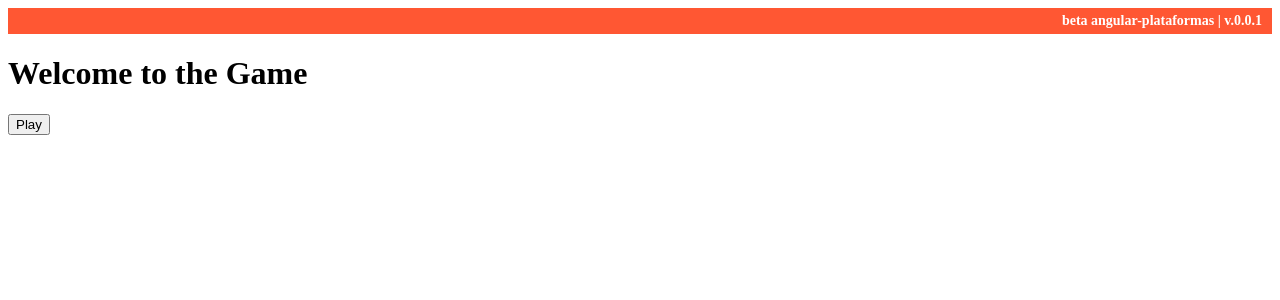
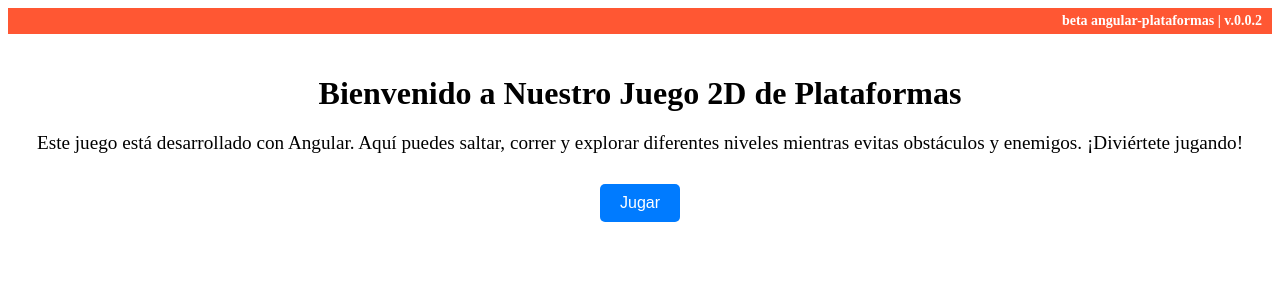
Before and after one commit to Antoniiosc7/angular-plataformas, an Angular app: page / in a window 1280 px wide. Shown: the top 300 px of the page. Built offline with nearby package versions, Linux system fonts and the light colour scheme.

Commit message:
implementado puntuación y pop up game over

```diff
--- a/package.json
+++ b/package.json
@@ -10,11 +10,13 @@
   },
   "private": true,
   "dependencies": {
-    "@angular/animations": "^18.1.0",
+    "@angular/animations": "^18.1.4",
+    "@angular/cdk": "^18.1.4",
     "@angular/common": "^18.1.0",
     "@angular/compiler": "^18.1.0",
     "@angular/core": "^18.1.0",
     "@angular/forms": "^18.1.0",
+    "@angular/material": "^18.1.4",
     "@angular/platform-browser": "^18.1.0",
     "@angular/platform-browser-dynamic": "^18.1.0",
     "@angular/router": "^18.1.0",
--- a/src/app/gameLogic/game/game.component.css
+++ b/src/app/gameLogic/game/game.component.css
@@ -0,0 +1,14 @@
+@import url('https://fonts.googleapis.com/css2?family=Press+Start+2P&display=swap');
+
+.score {
+  margin-top: 30px;
+  position: absolute;
+  top: 10px;
+  right: 10px;
+  font-size: 24px;
+  color: white;
+  background-color: black;
+  padding: 5px;
+  font-family: 'Press Start 2P', cursive;
+  z-index: 10; /* Ensure the score is above the map */
+}
--- a/src/app/gameLogic/game/game.component.html
+++ b/src/app/gameLogic/game/game.component.html
@@ -1 +1,2 @@
+<div class="score">Score: {{ score }}</div>
 <app-map [characterPosition]="characterPosition" [enemies]="enemies" [blocks]="blocks"></app-map>
--- a/src/app/gameLogic/game/game.component.ts
+++ b/src/app/gameLogic/game/game.component.ts
@@ -1,5 +1,7 @@
 import {ChangeDetectorRef, Component, HostListener, OnInit} from '@angular/core';
 import {MapComponent} from "../map/map.component";
+import {GameOverPopupComponent} from "../../components/game-over-popup/game-over-popup.component";
+import { MatDialog } from '@angular/material/dialog';
 
 @Component({
   selector: 'app-game',
@@ -8,52 +10,62 @@ import {MapComponent} from "../map/map.component";
     MapComponent
   ],
   templateUrl: './game.component.html',
-  styleUrl: './game.component.css'
+  styleUrls: ['./game.component.css']
 })
 export class GameComponent implements OnInit {
-  characterPosition = { x: 50, y: 100 };
+  characterPosition = { x: 200, y: 100 }; // Posición centrada del personaje
   gravity = 1;
   velocityY = 0; // Velocidad vertical
   isJumping = false;
   groundLevel = 0; // Nivel del suelo
   gameSpeed = 5; // Velocidad del movimiento del mapa
   mapOffset = 0; // Desplazamiento del mapa
+  isGameOver = false; // Estado del juego
+  score = 0; // Puntuación del juego
 
-  platforms = [
-    { position: { x: 0, y: 50 } },
-    { position: { x: 150, y: 150 } },
-    { position: { x: 300, y: 100 } }
-  ];
-
+  platforms: { position: { x: number, y: number } }[] = [];
   blocks: { position: { x: number, y: number } }[] = [];
   enemies: { position: { x: number, y: number } }[] = [];
 
-  constructor(private cdr: ChangeDetectorRef) {}
+  constructor(
+    private cdr: ChangeDetectorRef,
+    private dialog: MatDialog) {}
 
   ngOnInit() {
-    this.applyGravity(); // Comenzar a aplicar la gravedad
-    this.moveMap(); // Comenzar a mover el mapa
-    this.spawnElements(); // Generar bloques y enemigos periódicamente
+    this.startGame();
+  }
+
+  startGame() {
+    this.isGameOver = false;
+    this.characterPosition = { x: 200, y: 100 };
+    this.velocityY = 0;
+    this.isJumping = false;
+    this.mapOffset = 0;
+    this.score = 0; // Reiniciar la puntuación
+    this.platforms = [];
+    this.blocks = [];
+    this.enemies = [];
+    this.applyGravity();
+    this.spawnElements();
+    this.moveMap();
+    this.updateScore(); // Comenzar a actualizar la puntuación
   }
 
   @HostListener('window:keydown', ['$event'])
   handleKeyDown(event: KeyboardEvent) {
-    switch (event.key) {
-      case 'ArrowLeft':
-        this.moveLeft();
-        break;
-      case 'ArrowRight':
-        this.moveRight();
-        break;
-      case 'ArrowUp':
-        this.jump();
-        break;
+    if (event.key === 'ArrowUp') {
+      this.jump();
     }
     this.cdr.detectChanges(); // Forzar detección de cambios
   }
 
   applyGravity() {
-    setInterval(() => {
+    const gravityInterval = setInterval(() => {
+      if (this.isGameOver) {
+        clearInterval(gravityInterval);
+        return;
+      }
+
       if (this.isJumping || this.characterPosition.y > this.groundLevel) {
         this.velocityY -= this.gravity;
         this.characterPosition.y += this.velocityY;
@@ -70,26 +82,20 @@ export class GameComponent implements OnInit {
     }, 20); // Actualizar la posición cada 20ms
   }
 
-  moveLeft() {
-    this.characterPosition.x -= 10;
-    this.checkCollision();
-  }
-
-  moveRight() {
-    this.characterPosition.x += 10;
-    this.checkCollision();
-  }
-
   jump() {
-    this.characterPosition.y += 50;
-    setTimeout(() => {
-      this.characterPosition.y -= this.gravity;
-      this.checkCollision();
-    }, 200);
+    if (!this.isJumping) {
+      this.velocityY = 15; // Velocidad de salto inicial
+      this.isJumping = true;
+    }
   }
 
   moveMap() {
-    setInterval(() => {
+    const mapInterval = setInterval(() => {
+      if (this.isGameOver) {
+        clearInterval(mapInterval);
+        return;
+      }
+
       this.mapOffset += this.gameSpeed;
 
       // Mover plataformas, bloques y enemigos
@@ -110,36 +116,32 @@ export class GameComponent implements OnInit {
       this.blocks = this.blocks.filter(block => block.position.x + 50 > 0);
       this.enemies = this.enemies.filter(enemy => enemy.position.x + 50 > 0);
 
+      this.cdr.detectChanges(); // Actualizar la vista
     }, 20); // Velocidad del movimiento del mapa
   }
 
-  canPlaceBlock(x: number, y: number): boolean {
-    if (y === 0) return true;
-    return this.blocks.some(block =>
-      (block.position.x === x && block.position.y === y - 1) || // Below
-      (block.position.x === x && block.position.y === y + 1) || // Above
-      (block.position.x === x - 1 && block.position.y === y) || // Left
-      (block.position.x === x + 1 && block.position.y === y)    // Right
-    );
-  }
+  spawnElements() {
+    const spawnInterval = setInterval(() => {
+      if (this.isGameOver) {
+        clearInterval(spawnInterval);
+        return;
+      }
 
-  spawnElements() {
-    setInterval(() => {
+      const randomY = Math.floor(Math.random() * 150) + 50; // Posición aleatoria en el eje Y
+
       // Generar una plataforma aleatoria
-      const randomY = Math.floor(Math.random() * 150) + 50; // Posición aleatoria en el eje Y
-      this.platforms.push({ position: { x: 600, y: randomY } });
+      this.platforms.push({ position: { x: 800, y: randomY } });
 
       // Generar un enemigo aleatorio
       const enemyY = Math.floor(Math.random() * 150) + 50; // Posición aleatoria en el eje Y
       this.enemies.push({ position: { x: 800, y: enemyY } });
 
-      // Generar un bloque en el suelo
-      const blockX = 600;
-      const blockY = Math.floor(Math.random() * 5); // Altura entre 0 y 4
-      if (this.canPlaceBlock(blockX, blockY)) {
-        this.blocks.push({ position: { x: blockX, y: blockY } });
-      }
+      // Generar un bloque en una posición aleatoria
+      const blockX = 800;
+      const blockY = Math.floor(Math.random() * 100); // Altura aleatoria
+      this.blocks.push({ position: { x: blockX, y: blockY } });
 
+      this.cdr.detectChanges(); // Actualizar la vista
     }, 2000); // Intervalo para la generación de bloques y enemigos (2 segundos)
   }
 
@@ -181,9 +183,24 @@ export class GameComponent implements OnInit {
         this.characterPosition.x + 50 > enemyX &&
         this.characterPosition.y < enemyY + 50 &&
         this.characterPosition.y + 50 > enemyY) {
-        // Aquí podrías implementar la lógica de colisión (por ejemplo, perder vida, reiniciar el nivel, etc.)
-        console.log('Colisión con enemigo!');
+        this.isGameOver = true;
+        this.dialog.open(GameOverPopupComponent);
       }
     });
   }
+
+  updateScore() {
+    const scoreInterval = setInterval(() => {
+      if (this.isGameOver) {
+        clearInterval(scoreInterval);
+        return;
+      }
+      this.score++;
+      this.cdr.detectChanges(); // Actualizar la vista
+    }, 1000); // Incrementar la puntuación cada segundo
+  }
+
+  resetGame() {
+    this.startGame();
+  }
 }
--- a/src/app/pages/home/home.component.css
+++ b/src/app/pages/home/home.component.css
@@ -0,0 +1,35 @@
+.container {
+  text-align: center;
+  padding: 20px;
+}
+
+h1 {
+  font-size: 2em;
+  margin-bottom: 20px;
+}
+
+p {
+  font-size: 1.2em;
+  margin-bottom: 30px;
+}
+
+.buttons {
+  display: flex;
+  justify-content: center;
+  gap: 20px;
+}
+
+button {
+  padding: 10px 20px;
+  font-size: 1em;
+  cursor: pointer;
+  background-color: #007bff;
+  color: white;
+  border: none;
+  border-radius: 5px;
+  transition: background-color 0.3s;
+}
+
+button:hover {
+  background-color: #0056b3;
+}
--- a/src/app/pages/home/home.component.html
+++ b/src/app/pages/home/home.component.html
@@ -1,5 +1,8 @@
-<!-- src/app/welcome/welcome.component.html -->
-<div class="welcome-screen">
-  <h1>Welcome to the Game</h1>
-  <button (click)="onPlay()">Play</button>
+<div class="container">
+  <h1>Bienvenido a Nuestro Juego 2D de Plataformas</h1>
+  <p>Este juego está desarrollado con Angular. Aquí puedes saltar, correr y explorar diferentes niveles mientras evitas obstáculos y enemigos. ¡Diviértete jugando!</p>
+  <div class="buttons">
+    <button (click)="startGame()">Jugar</button>
+   <!-- <button (click)="goToOptions()">Opciones</button> -->
+  </div>
 </div>
--- a/src/app/pages/home/home.component.ts
+++ b/src/app/pages/home/home.component.ts
@@ -14,7 +14,10 @@ import {Router} from "@angular/router";
 export class HomeComponent {
   constructor(private router: Router) {}
 
-  onPlay() {
+  startGame() {
+    this.router.navigate(['/play']);
+  }
+  goToOptions() {
     this.router.navigate(['/play']);
   }
 }
--- a/src/config.ts
+++ b/src/config.ts
@@ -9,4 +9,4 @@ export const API_URL = `${PROTOCOLO}://${BASE_URL}:${API_PORT}`;
 export const wsURL = `ws://${BASE_URL}:${API_PORT}/wss`;
 
 // Version
-export const VERSIONTEXT = "beta angular-plataformas | v.0.0.1"
+export const VERSIONTEXT = "beta angular-plataformas | v.0.0.2"
```
Also changed, not shown: 1 other file (tests, documents, lock files or other folders).
